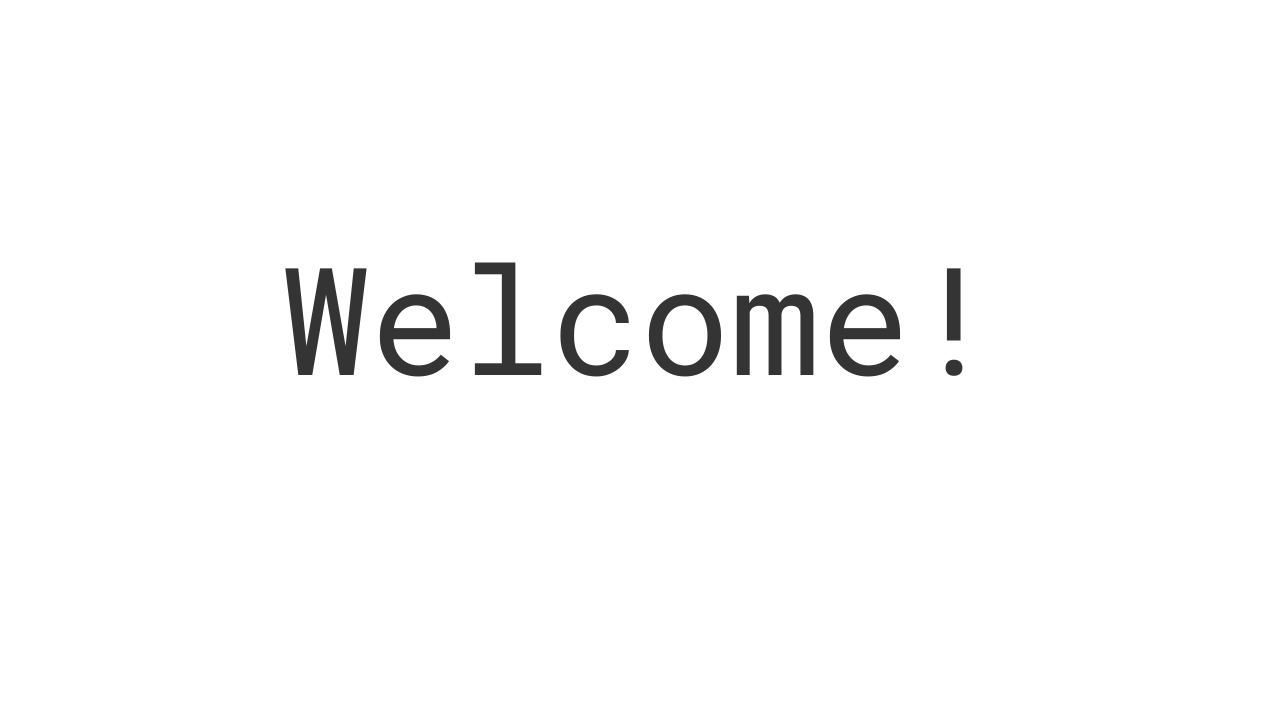
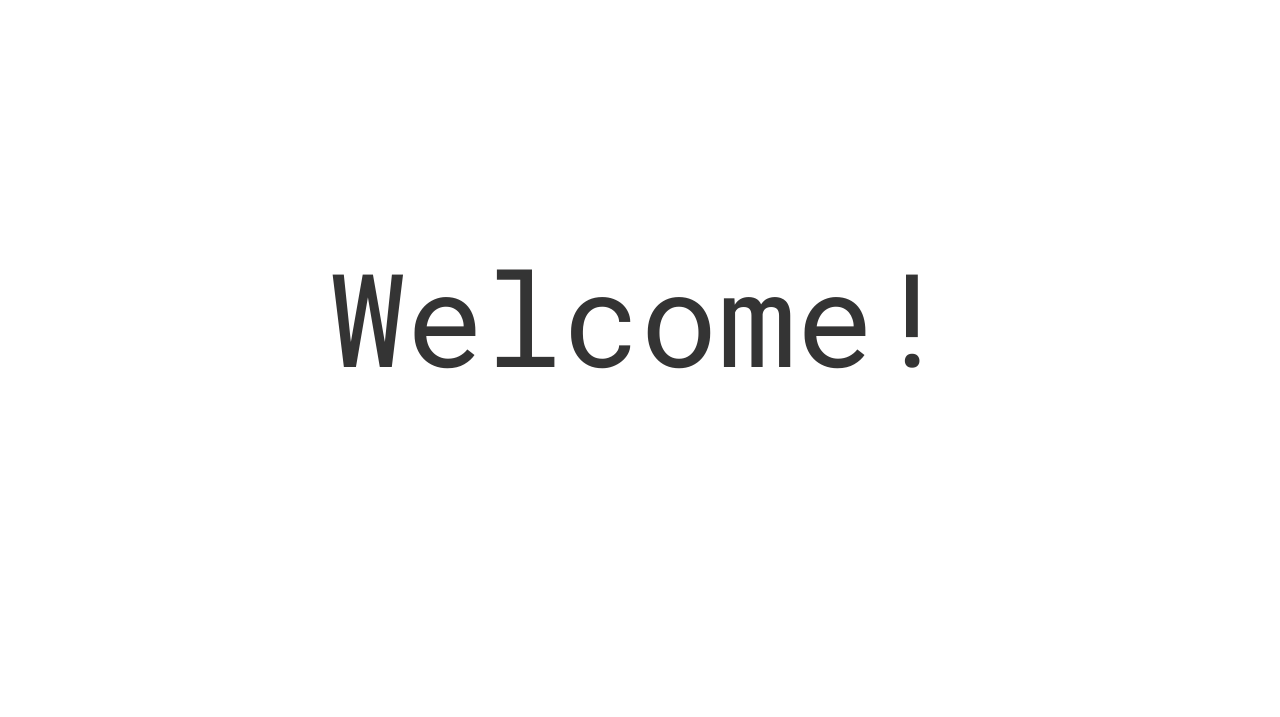
Before and after one commit to v-campbell/Personal-Site, a website: page index.html in a window 1280 px wide. Shown: the part 83-800 px from the top of the page. Drawn offline with nearby package versions, Linux system fonts and the light colour scheme; grey boxes are pictures that could not be loaded.

Commit message:
Edit hello styling

```diff
--- a/css/main.css
+++ b/css/main.css
@@ -1026,7 +1026,7 @@ display: inline-block;
 	height: 80rem;
 	background-color: white;
 	color: rgb(26, 25, 25);
-	font-size: 15rem;
+	font-size: 13rem;
 	text-align: center;
 	display: flex;
 	flex-direction: column;
```
